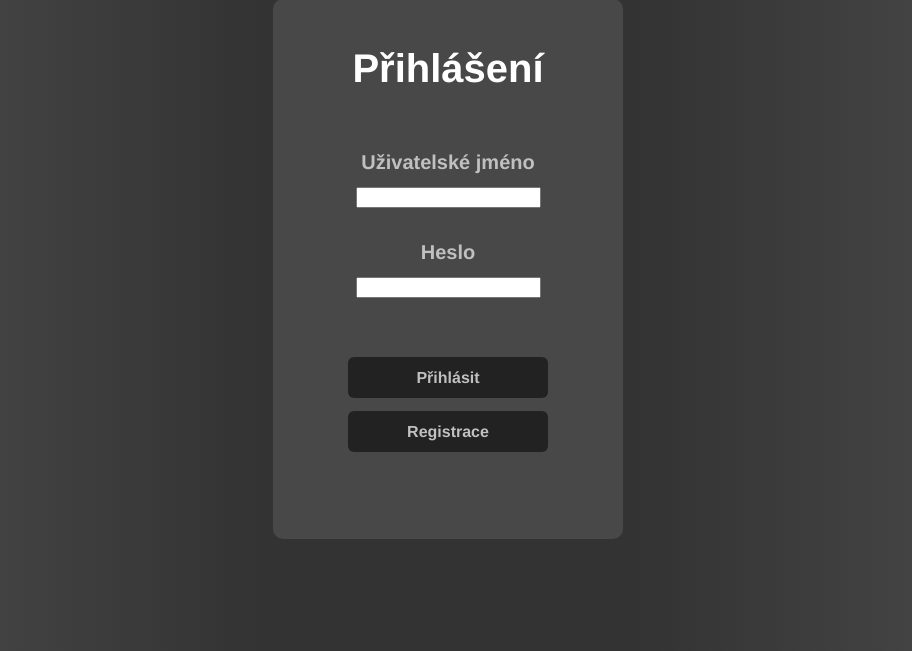
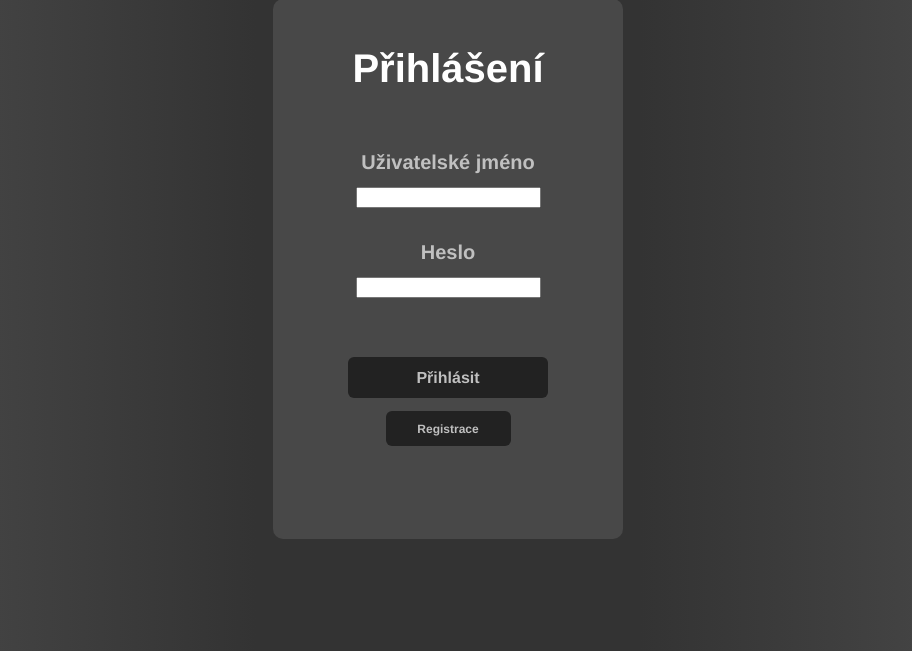
Before and after one commit to Lynder063/rsp-dream-team, a PHP site: page /login.php in a window 1280 px wide. Shown: the part 134-785 px from the top of the page, without its empty margins (192-1104 px from the left). Run offline with PHP 8.4, Linux system fonts and the light colour scheme; a stand-in replaces the project's code that opens the database connection.

Commit message:
Add secondary class

```diff
--- a/Code/login.php
+++ b/Code/login.php
@@ -118,6 +118,11 @@ if ($_SERVER["REQUEST_METHOD"] == "POST") {
         margin-top: 13px ;
     }
 
+    .seconary{
+        font-size: 12px;
+        width: 50%;
+    }
+
     .button:hover,
     .button:focus {
         opacity: .75;
@@ -162,7 +167,7 @@ if ($_SERVER["REQUEST_METHOD"] == "POST") {
         <input type="password" id="password" name="password" required><br><br>
         <br>
         <input type="submit" value="Přihlásit" class="button">
-        <a href="register.php"> <label class="button">Registrace</label></a>
+        <a href="register.php"> <label class="button seconary">Registrace</label></a>
         <p class="error-message"><?php echo $error_message; ?></p>
         <br>
     </form>
```
